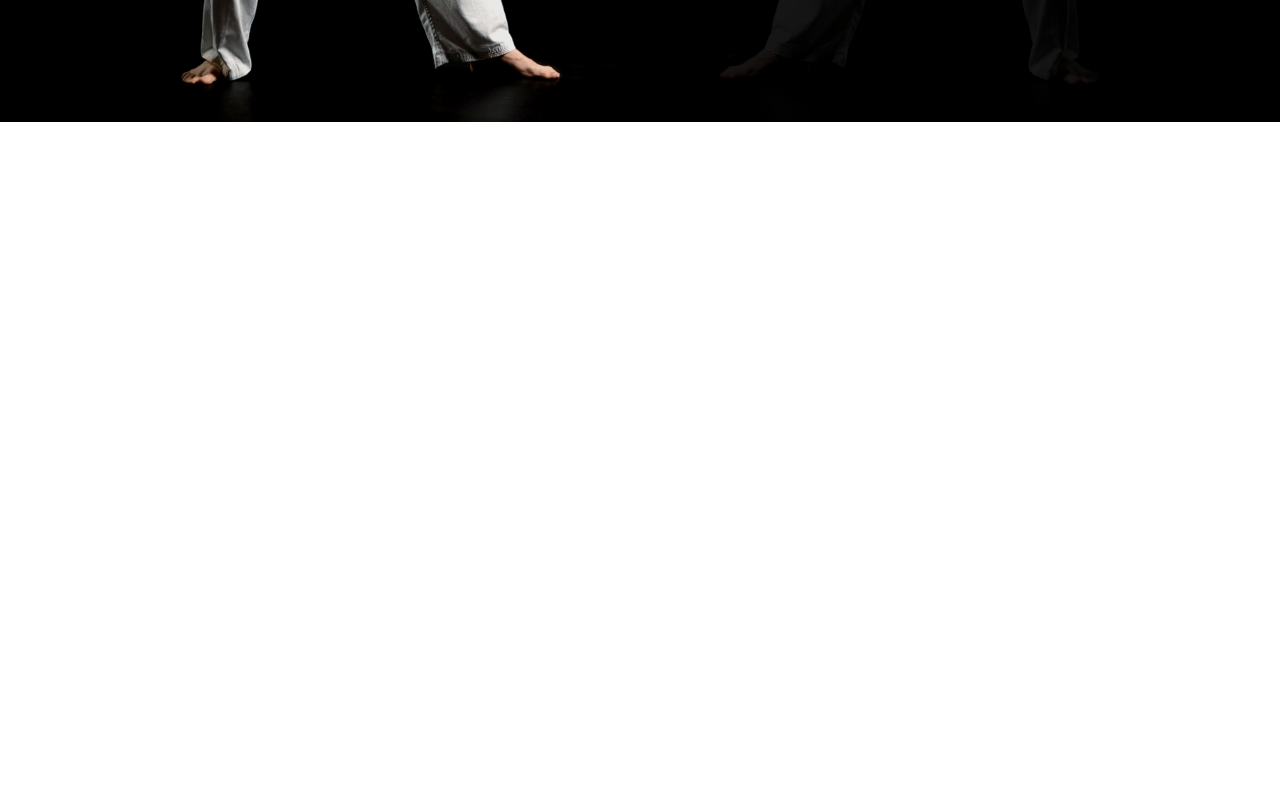
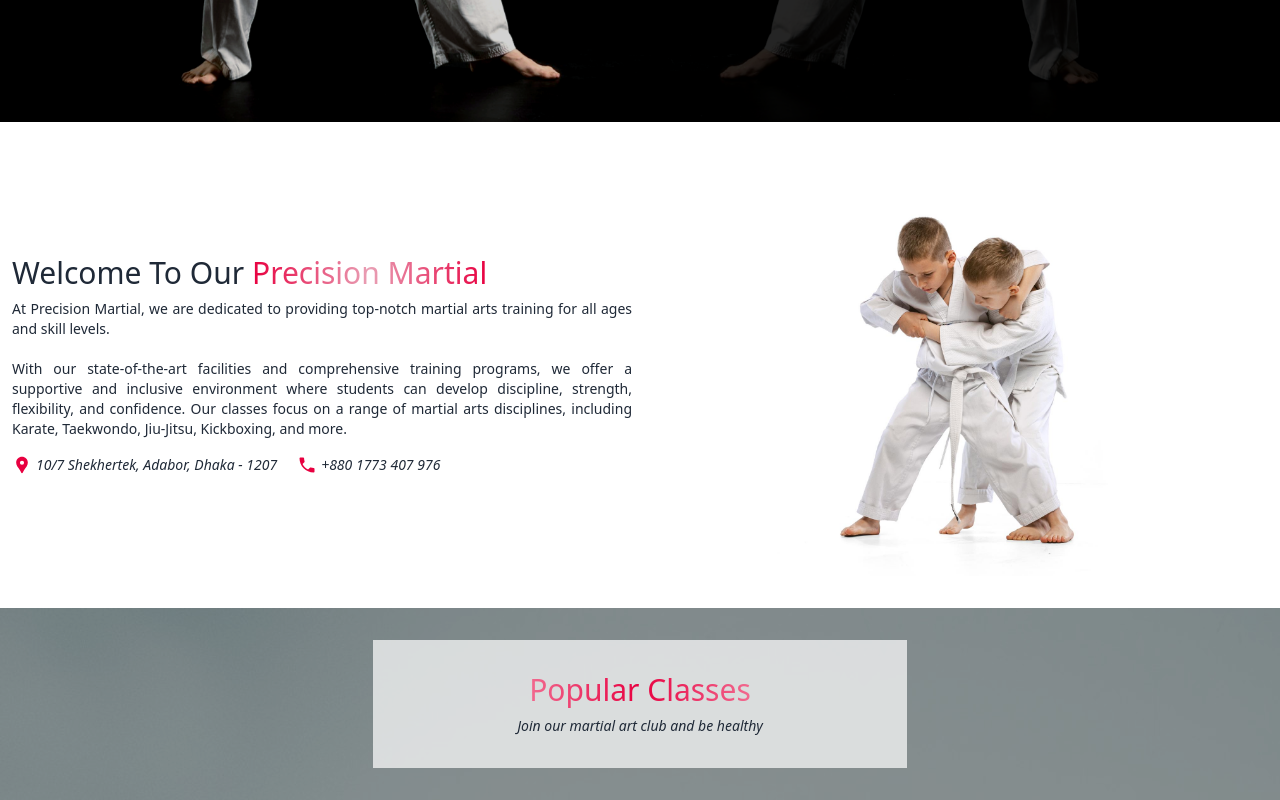
Before and after one commit to selim121/precision-martial-client, a React (Vite) app: page / in a window 1280 px wide. Shown: the part 678-1478 px from the top of the page. Before the commit the page ends 800 px from the top, so only its background shows below. Built offline with nearby package versions, Linux system fonts and the light colour scheme.

Commit message:
welcome section added

```diff
--- /dev/null
+++ b/src/components/SectionTitle/SectionTitle.jsx
@@ -0,0 +1,13 @@
+/* eslint-disable react/prop-types */
+
+
+const SectionTitle = ({heading, paragraph}) => {
+    return (
+        <div className="md:w-3/12 lg:w-5/12 mx-auto text-center py-8 bg-base-100 bg-opacity-70">
+            <h3 className="text-3xl mb-2 bg-gradient-to-r from-[#FFFFFF] via-[#E80040] to-[#FFFFFF] text-transparent bg-clip-text">{heading}</h3>
+            <p className="font-light italic text-sm">{paragraph}</p>
+        </div>
+    );
+};
+
+export default SectionTitle;
--- /dev/null
+++ b/src/pages/Home/Classes/Classes.css
@@ -0,0 +1,3 @@
+.classes-bg {
+    background-image: url('../../../assets/images/background/bg-1.png');
+}
--- /dev/null
+++ b/src/pages/Home/Classes/Classes.jsx
@@ -0,0 +1,15 @@
+import SectionTitle from "../../../components/SectionTitle/SectionTitle";
+import './Classes.css';
+
+const Classes = () => {
+    return (
+        <div className="classes-bg bg-fixed py-8">
+            <SectionTitle
+                heading='Popular Classes'
+                paragraph='Join our martial art club and be healthy'
+            ></SectionTitle>
+        </div>
+    );
+};
+
+export default Classes;
--- a/src/pages/Home/Header/Header.jsx
+++ b/src/pages/Home/Header/Header.jsx
@@ -12,9 +12,9 @@
                 <img src={header1} alt="Header Image" className="header-img" />
             </div>
             <div className="text-overlay">
-                <h3 className="text-4xl text-white">Precision Martial</h3>
+                <h3 className="text-4xl bg-gradient-to-r from-[#FFFFFF] via-[#E80040] to-[#FFFFFF] text-transparent bg-clip-text">Precision Martial</h3>
                 <h1 className='text-4xl text-white bg-slate-700 rounded-xl px-5 py-2 my-3 uppercase'>Train with best legends</h1>
-                <button className="text-white uppercase border px-4 py-2 rounded-md hover:bg-white hover:text-black">Join Now</button>
+                <button className="text-white uppercase border px-4 py-2 rounded-md hover:bg-[#E80040] hover:border-[#E80040]">Join Now</button>
             </div>
         </div>
     );
--- a/src/pages/Home/Home/Home.jsx
+++ b/src/pages/Home/Home/Home.jsx
@@ -1,9 +1,13 @@
+import Classes from "../Classes/Classes";
 import Header from "../Header/Header";
+import WelcomePage from "../WelcomePage/WelcomePage";
 
 const Home = () => {
     return (
         <>
             <Header></Header>
+            <WelcomePage></WelcomePage>
+            <Classes></Classes>
         </>
     );
 };
--- /dev/null
+++ b/src/pages/Home/WelcomePage/WelcomePage.jsx
@@ -0,0 +1,34 @@
+/* eslint-disable react/no-unescaped-entities */
+import img1 from '../../../assets/images/img-1.png';
+import { MdLocationPin } from 'react-icons/md';
+import { IoMdCall } from 'react-icons/io';
+
+const WelcomePage = () => {
+    return (
+        <div className='grid grid-cols-1 md:grid-cols-2 gap-4 justify-center items-center my-8'>
+            <div className="ms-3 space-y-2">
+                <h1 className='text-3xl'>Welcome To Our <span className='bg-gradient-to-r from-[#E80040] via-[#e9a0b5] to-[#E80040] text-transparent bg-clip-text'>Precision Martial</span></h1>
+                <p className="text-justify text-sm">
+                    At Precision Martial, we are dedicated to providing top-notch martial arts training for all ages and skill levels. <br /> <br />
+
+                    With our state-of-the-art facilities and comprehensive training programs, we offer a supportive and inclusive environment where students can develop discipline, strength, flexibility, and confidence. Our classes focus on a range of martial arts disciplines, including Karate, Taekwondo, Jiu-Jitsu, Kickboxing, and more.
+                </p>
+                <div className="flex pt-2 gap-5">
+                    <div className="flex items-center text-sm gap-1">
+                        <MdLocationPin  size='20px' color='#E80040'/>
+                        <p className='italic'>10/7 Shekhertek, Adabor, Dhaka - 1207</p>
+                    </div>
+                    <div className="flex items-center text-sm gap-1">
+                        <IoMdCall size='20px' color='#E80040' />
+                        <p className="italic">+880 1773 407 976</p>
+                    </div>
+                </div>
+            </div>
+            <div className="">
+                <img src={img1} alt="" />
+            </div>
+        </div>
+    );
+};
+
+export default WelcomePage;
```
Also changed, not shown: src/assets/images/background/bg-1.png (added), src/assets/images/img-1.png (added).
